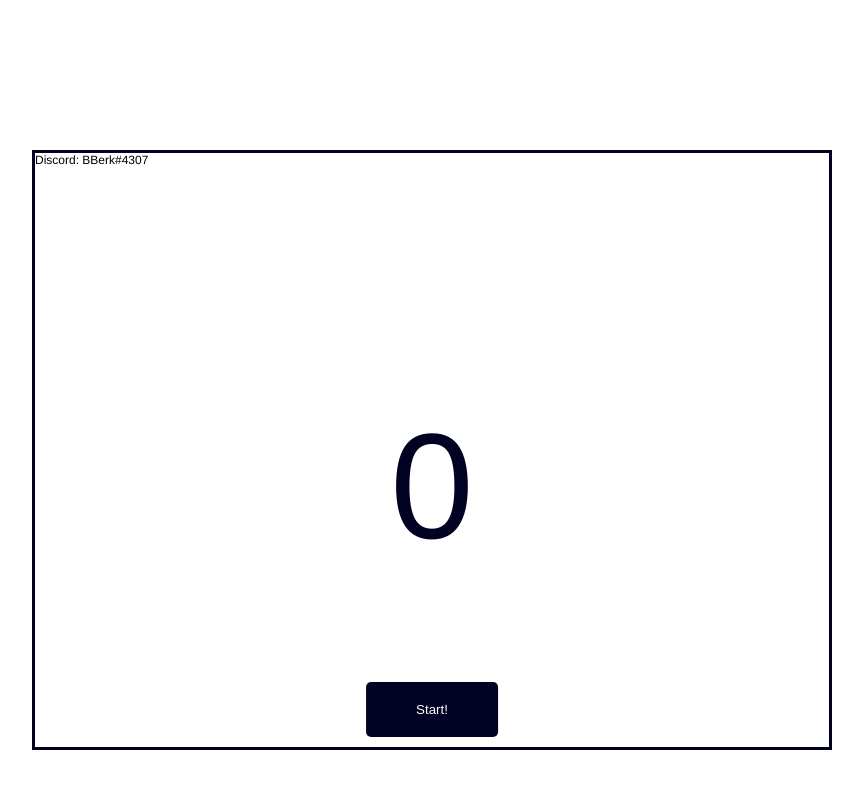
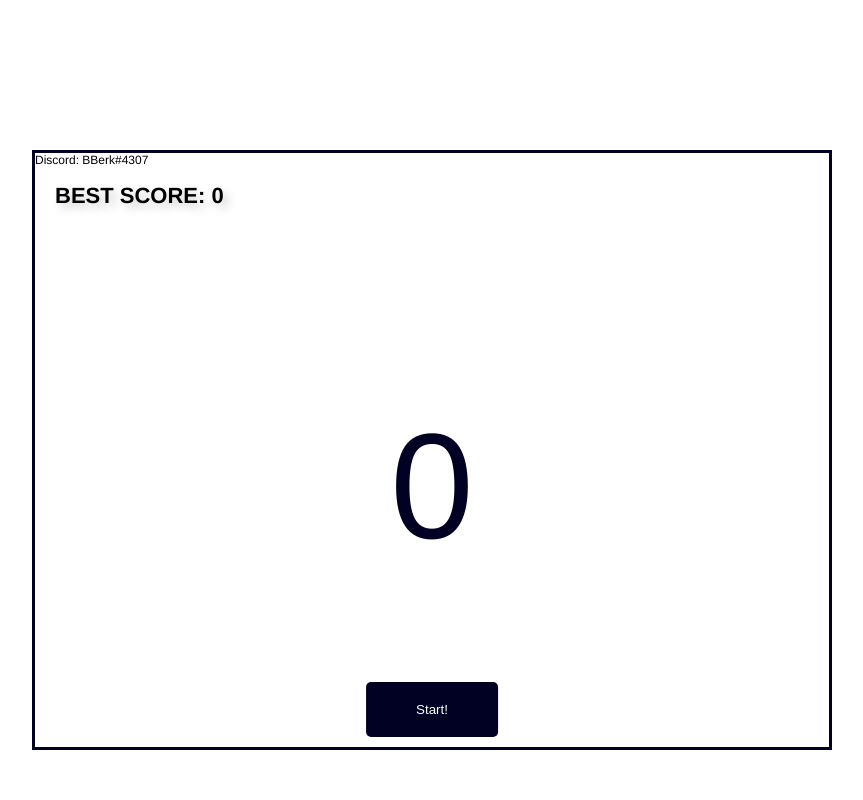
Before and after one commit to WorldOfBerk/Javascript-Game, a plain HTML site: page index.html in a window 1280 px wide. Shown: the whole page, without its empty margins (368-1231 px from the left). Drawn offline with Linux system fonts and the light colour scheme.

Commit message:
Update index.html

```diff
--- a/index.html
+++ b/index.html
@@ -10,6 +10,7 @@
 <body>
     <div class ="wrapper">
         <div class="own">Discord: BBerk#4307</div>
+        <div class="highScore">BEST SCORE: 0</div>
         <div class="score">0</div>
         <div class="countdown"></div>
         <button class="startButton">Start!</button>
```
